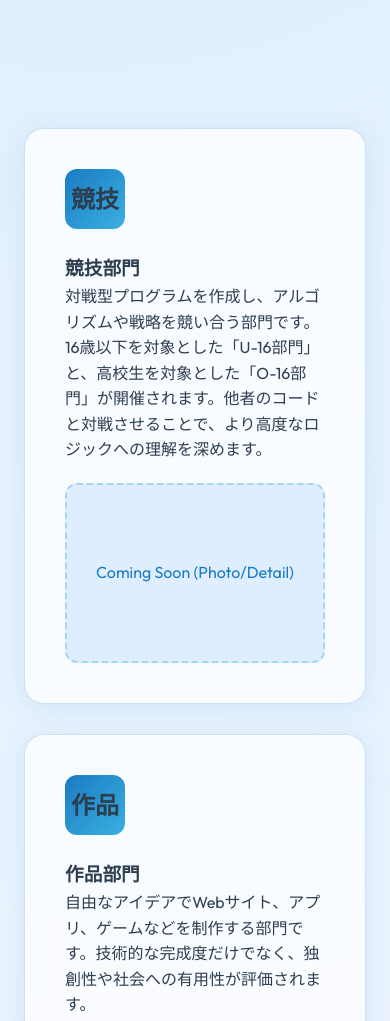
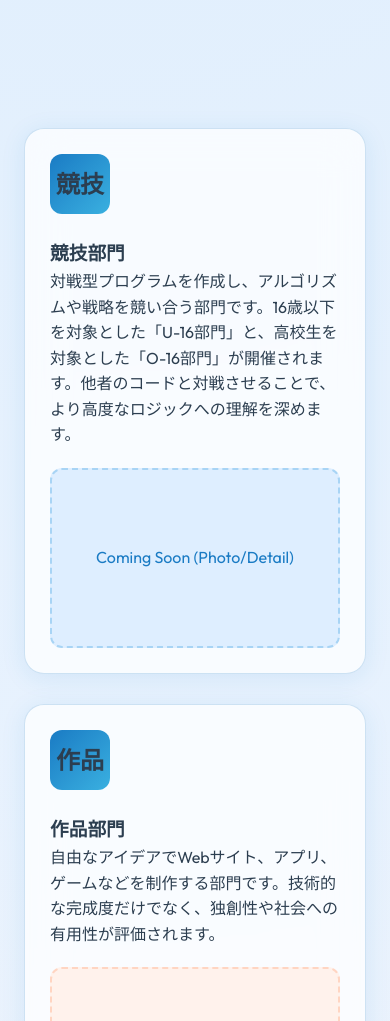
Before and after one commit to 1-o-3/u16-procon, a website: page index.html in a window 390 px wide. Shown: the part 1900-2921 px from the top of the page. Drawn offline with Linux system fonts and the light colour scheme; no server answers.

Commit message:
fix(style): スマホなどの狭い画面幅において、部門紹介グリッドを確実に競技（上）・作品（下）の縦並びにし、カードのパディングを調整

```diff
--- a/style.css
+++ b/style.css
@@ -578,4 +578,14 @@ select, select option, option {
     .hero-content h1 { font-size: 2.8rem; }
     nav ul { display: none; }
     .footer-content { flex-direction: column; gap: 40px; }
+
+    .category-grid {
+        display: flex;
+        flex-direction: column;
+        gap: 30px;
+    }
+
+    .glass {
+        padding: 25px;
+    }
 }
```
